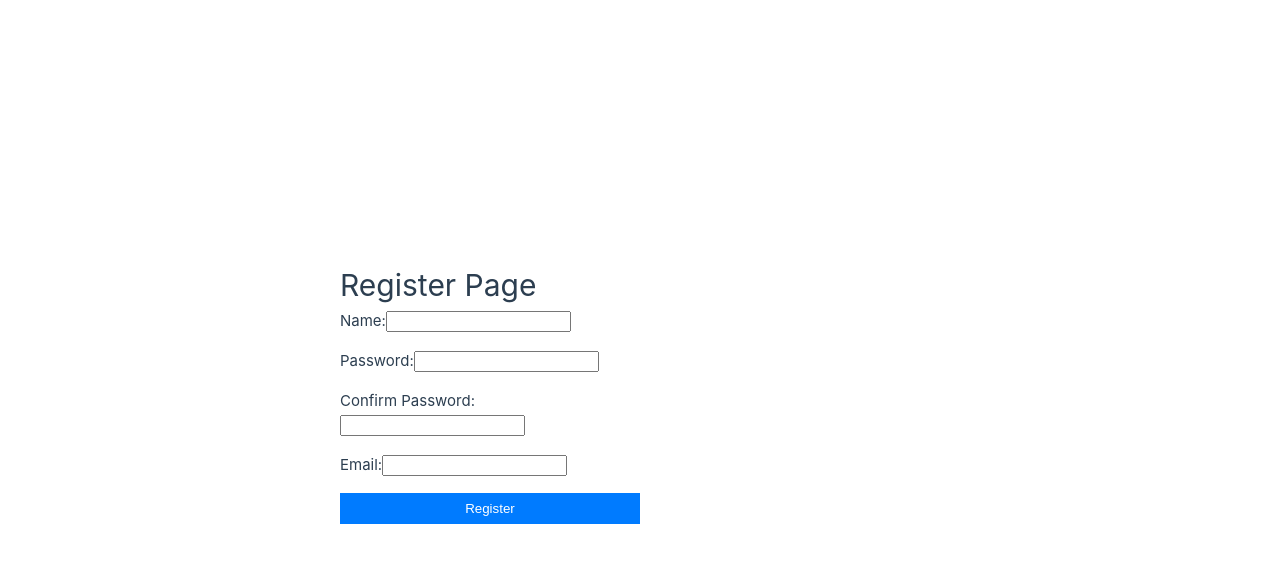
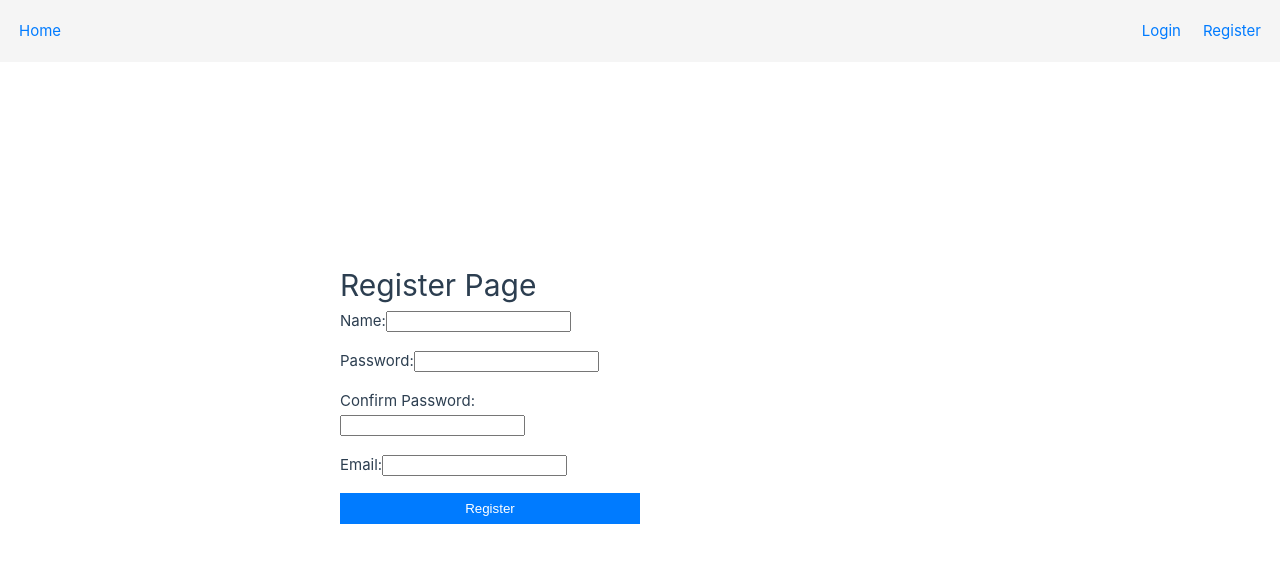
Before and after one commit to qfranklin/vue, a Vue app: page /register in a window 1280 px wide. Shown: the top 562 px of the page. Built offline with nearby package versions, Linux system fonts and the light colour scheme.

Commit message:
added header to login register pages

```diff
--- a/src/views/LoginPage.vue
+++ b/src/views/LoginPage.vue
@@ -1,6 +1,7 @@
 <!-- src/views/Login.vue -->
 <template>
   <div>
+    <HeaderComponent />
     <h1>Login Page</h1>
     <form @submit.prevent="handleLogin">
       <div>
@@ -21,10 +22,14 @@
 import { defineComponent, ref } from 'vue'
 import axios from 'axios'
 import { useRouter } from 'vue-router'
+import HeaderComponent from '@/components/HeaderComponent.vue'
 import { useUserStore } from '@/stores/user'
 
 export default defineComponent({
   name: 'LoginPage',
+  components: {
+    HeaderComponent
+  },
   setup() {
     const email = ref('')
     const password = ref('')
--- a/src/views/RegisterPage.vue
+++ b/src/views/RegisterPage.vue
@@ -1,5 +1,6 @@
 <template>
   <div>
+    <HeaderComponent />
     <h1>Register Page</h1>
     <form @submit.prevent="handleRegister">
       <div>
@@ -28,9 +29,13 @@
 <script lang="ts">
 import { defineComponent, ref } from 'vue'
 import axios from 'axios'
+import HeaderComponent from '@/components/HeaderComponent.vue'
 
 export default defineComponent({
   name: 'RegisterPage',
+  components: {
+    HeaderComponent
+  },
   setup() {
     const name = ref('')
     const password = ref('')
```
